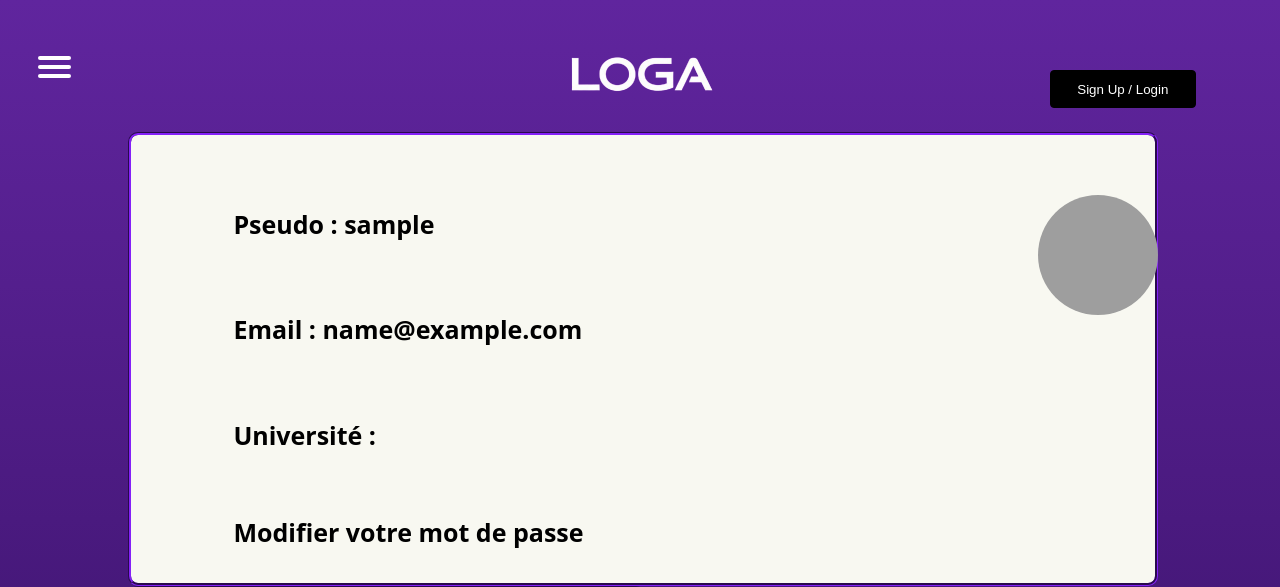
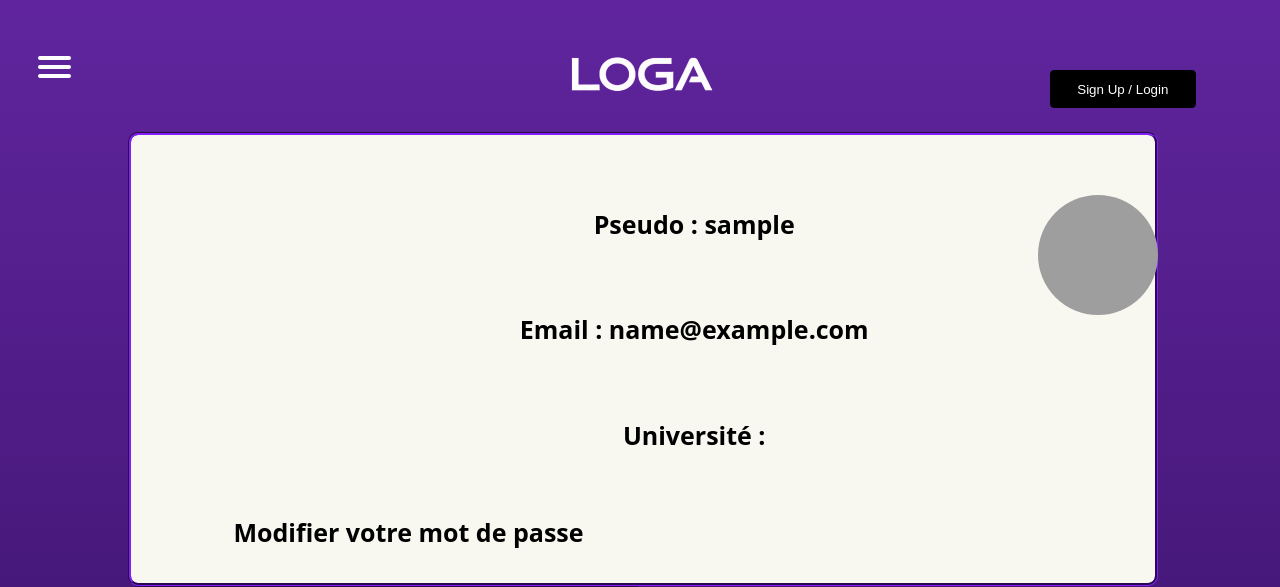
Before and after one commit to crysis421/FRANCUNIV, a PHP site: page /profil.php in a window 1280 px wide. Shown: the top 587 px of the page. Run offline with PHP 8.4, Linux system fonts and the light colour scheme; the visitor is signed in with stand-in values (Sample User, id 1); some libraries are stand-ins or nearby versions; grey boxes are pictures that could not be loaded.

Commit message:
changement sur universite.php

```diff
--- a/LOGA.css
+++ b/LOGA.css
@@ -310,7 +310,12 @@ form:has(#file:valid) #enregistrer {
     border-radius:50%;
 
 }
-
+p{
+    color:white;
+    justify-items: center;
+    justify-content: center;
+    text-align: center;
+}
 #name{
     margin-top:7%;
     margin-left:10%;
```
